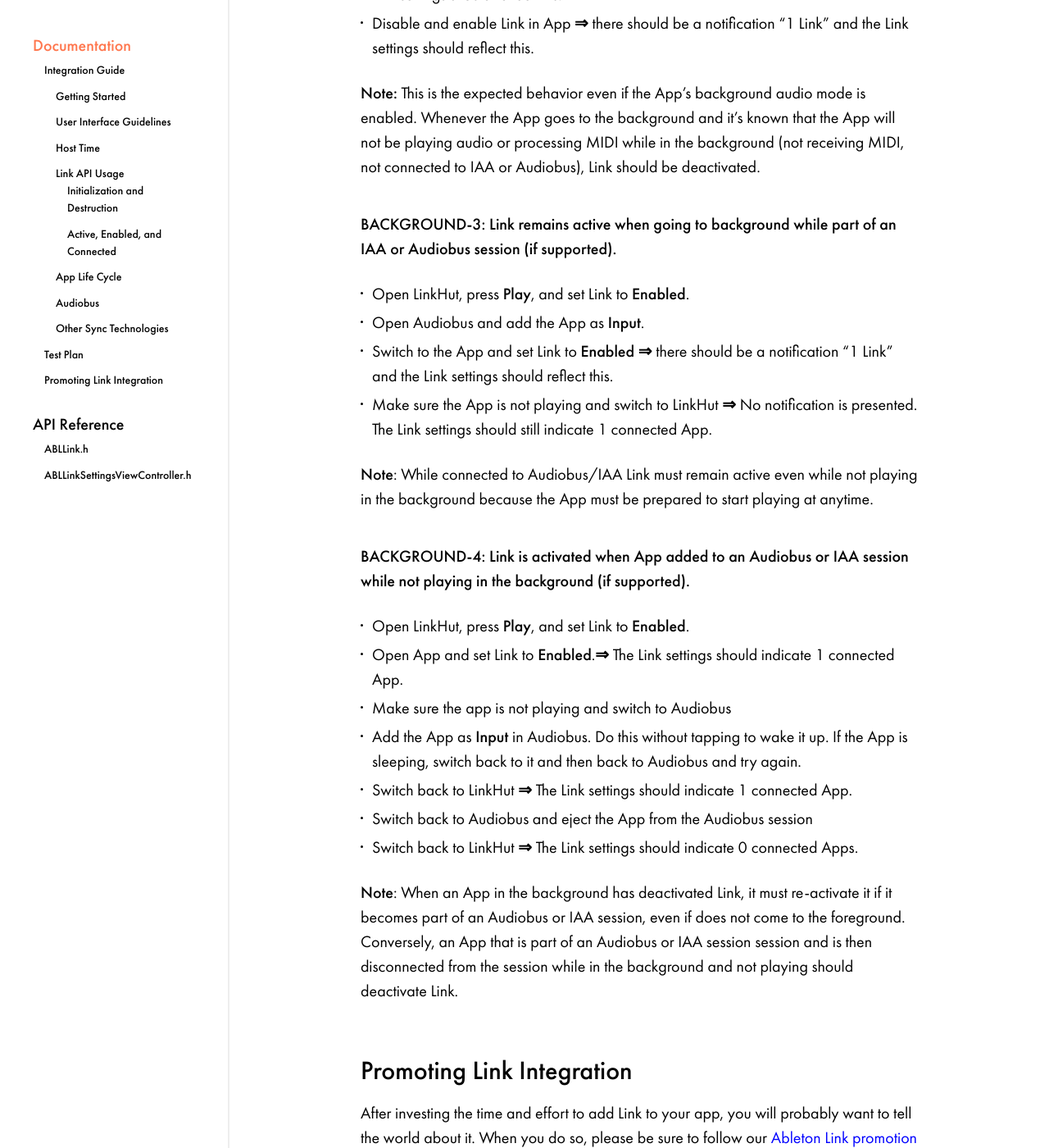
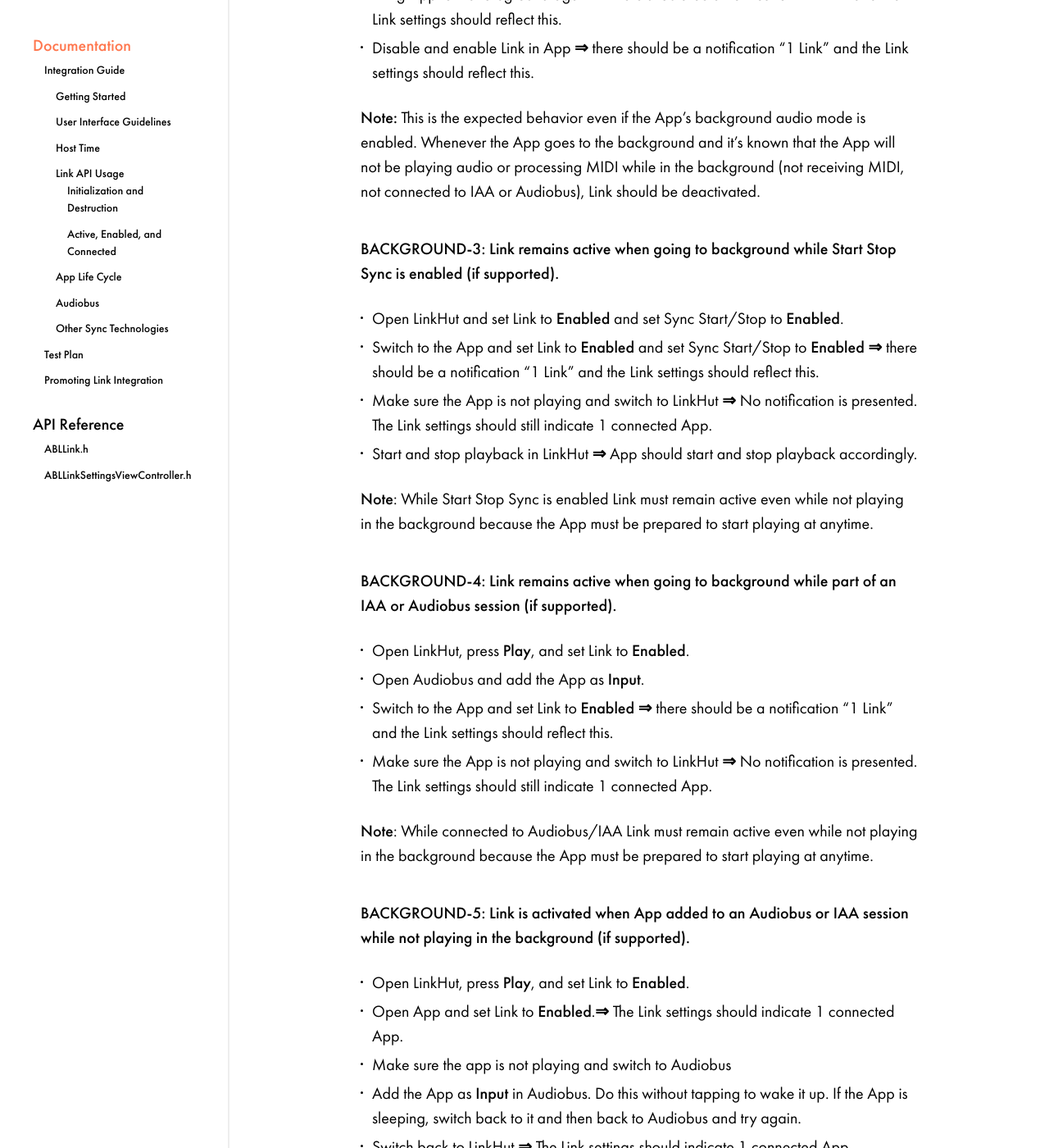
Before and after one commit to Ableton/ableton.github.io, a Jekyll site: the page built from linkkit/index.md, in a window 1280 px wide and 1400 px high, scrolled down 11233 px. Shown: the whole window at 82% size. Built offline with Jekyll 4.4.1, drawn with Linux system fonts in a browser that asks for light colours; some of the changed text lies outside the part shown.

Commit message:
Update documentation and tests for Start Stop Sync
When Start Stop Sync is enabled Link should be able to listen for
incoming events when going into backround.

```diff
--- a/linkkit/index.md
+++ b/linkkit/index.md
@@ -197,15 +197,16 @@ consider these carefully.
   `ABLLinkSetActive(false)` - *even if background audio has been enabled for the app*.
   This helps prevent the confusing situation where a silent background app discovers and
   connects to other Link enabled apps and devices.
+- There are situations where an app has to start playback while in the background, such as when
+  Start Stop Sync is enabled, if it is part of an Audiobus or IAA session or if is
+  listening to MIDI input. In these cases, Link should remain active when the app moves to
+  the background.
 - When an app is active, Link should be active. If an app deactivates Link using the
   [`ABLLinkSetActive`](api-reference/#abllinksetactive) function when going to the
   background, it must re-activate Link when becoming active again. For this reason, it is
   recommended that a call to `ABLLinkSetActive(true)` be included in the
   `applicationDidBecomeActive` method of the application delegate. Calling this function
   when Link is already active causes no harm, so this can be included unconditionally.
-- There are situations where an app may generate audio while in the background, such as
-  when it's part of an Audiobus or IAA session or if it's listening to MIDI input. In
-  these cases, Link should remain active when the app moves to the background.
 - It is possible for an app to be added to an Audiobus or IAA session while it is in the
   background. If Link was deactivated when moving to the background and the app is then
   added to an Audiobus or IAA session, Link should be re-activated in anticipation of
@@ -394,7 +395,20 @@ enabled. Whenever the App goes to the background and it's known that the App wil
 playing audio or processing MIDI while in the background (not receiving MIDI, not
 connected to IAA or Audiobus), Link should be deactivated.
 
-#### BACKGROUND-3: Link remains active when going to background while part of an IAA or Audiobus session (if supported).
+#### BACKGROUND-3: Link remains active when going to background while Start Stop Sync is enabled (if supported).
+
+- Open LinkHut and set Link to **Enabled** and set Sync Start/Stop to **Enabled**.
+- Switch to the App and set Link to **Enabled** and set Sync Start/Stop to **Enabled**
+  **&rArr;** there should be a notification "1 Link" and the Link settings should reflect this.
+- Make sure the App is not playing and switch to LinkHut **&rArr;** No notification is
+  presented. The Link settings should still indicate 1 connected App.
+- Start and stop playback in LinkHut **&rArr;** App should start and stop playback accordingly.
+
+**Note**: While Start Stop Sync is enabled Link must remain active even while not playing
+in the background because the App must be prepared to start playing at anytime.
+
+
+#### BACKGROUND-4: Link remains active when going to background while part of an IAA or Audiobus session (if supported).
 
 - Open LinkHut, press **Play**, and set Link to **Enabled**.
 - Open Audiobus and add the App as **Input**.
@@ -406,7 +420,7 @@ connected to IAA or Audiobus), Link should be deactivated.
 **Note**: While connected to Audiobus/IAA Link must remain active even while not playing
 in the background because the App must be prepared to start playing at anytime.
 
-#### BACKGROUND-4: Link is activated when App added to an Audiobus or IAA session while not playing in the background (if supported).
+#### BACKGROUND-5: Link is activated when App added to an Audiobus or IAA session while not playing in the background (if supported).
 
 - Open LinkHut, press **Play**, and set Link to **Enabled**.
 - Open App and set Link to **Enabled**.**&rArr;** The Link settings should indicate 1
```
